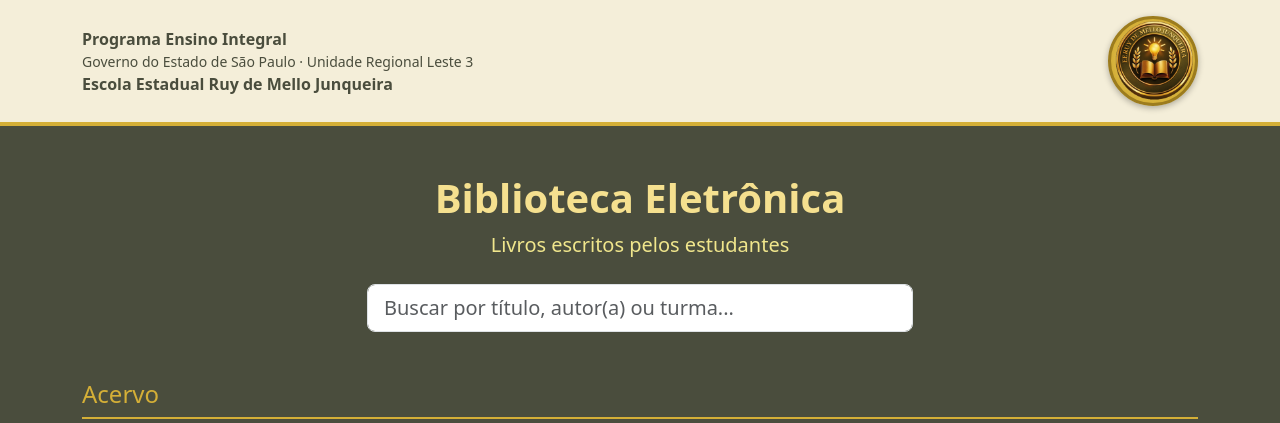
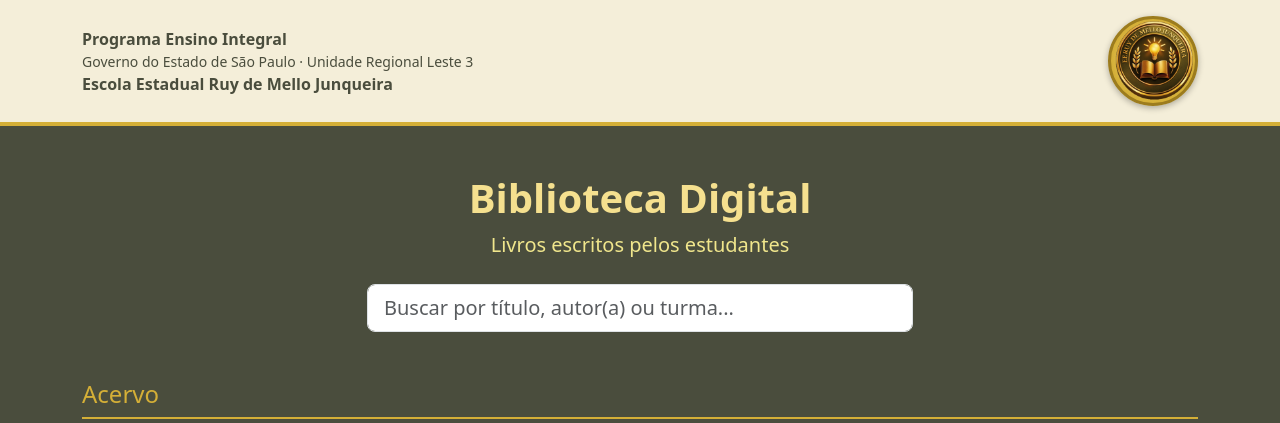
Before and after one commit to robsonme/ia_na_pratica, a plain HTML site: page index.html in a window 1280 px wide. Shown: the top 423 px of the page. Drawn offline with nearby package versions, Linux system fonts and the light colour scheme.

Commit message:
Update index.html

```diff
--- a/index.html
+++ b/index.html
@@ -99,7 +99,7 @@
   <main class="container py-5 flex-grow-1">
 
     <div class="text-center mb-4">
-      <h1 class="fw-bold" style="color:#F5E08F;">Biblioteca Eletrônica</h1>
+      <h1 class="fw-bold" style="color:#F5E08F;">Biblioteca Digital</h1>
       <p class="lead">Livros escritos pelos estudantes</p>
     </div>
 
```
